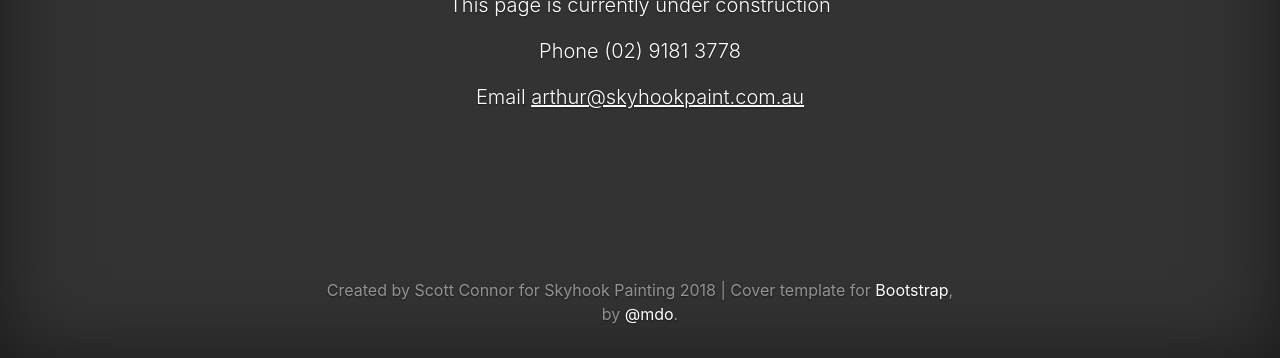
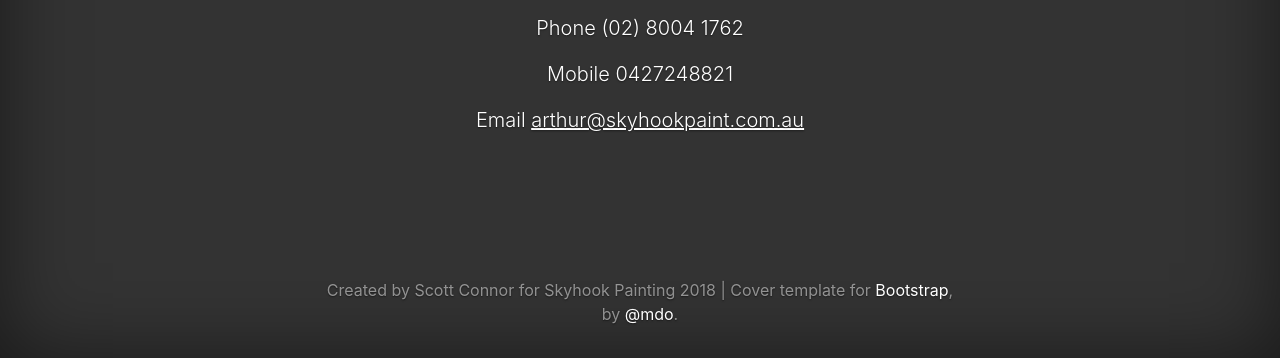
Before and after one commit to Autobalanced/skyhook-temp, a plain HTML site: page index.html in a window 1280 px wide. Shown: the part 442-800 px from the top of the page. Drawn offline with nearby package versions, Linux system fonts and the light colour scheme.

Commit message:
Updated contact details

```diff
--- a/index.html
+++ b/index.html
@@ -28,7 +28,8 @@
         <img src="images/home.jpg" class="img-fluid border rounded" alt="Responsive image">
         <h1 class="cover-heading">Welcome to Skyhook Painting</h1>
         <p class="lead">This page is currently under construction</p>
-        <p class="lead">Phone (02) 9181 3778</p>
+        <p class="lead">Phone (02) 8004 1762</p>
+        <p class="lead">Mobile 0427248821</p>
         <p class="lead"><a href="mailto:arthur@skyhookpaint.com.au">Email <u>arthur@skyhookpaint.com.au</u></a></p>
       </main>
 
```
